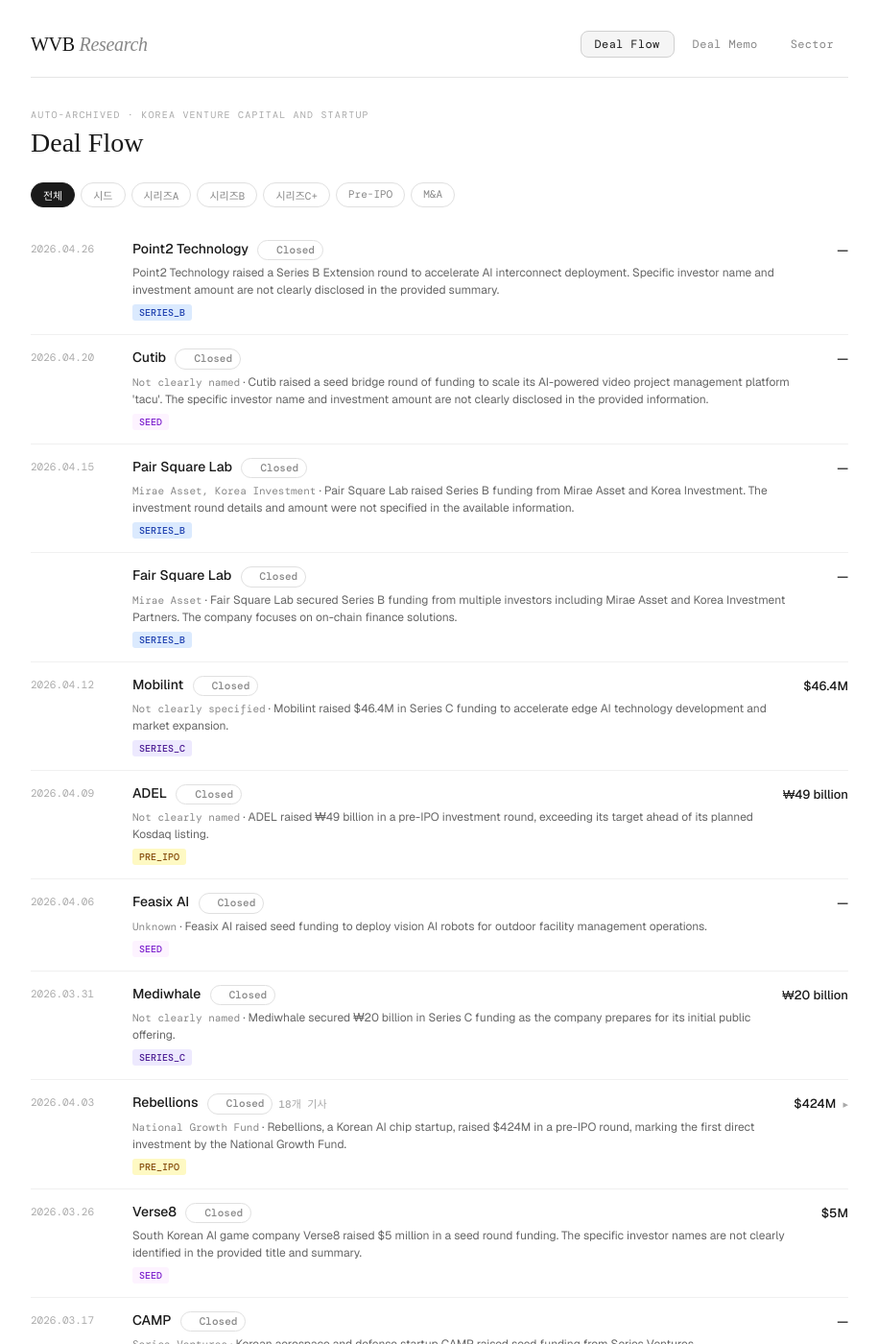
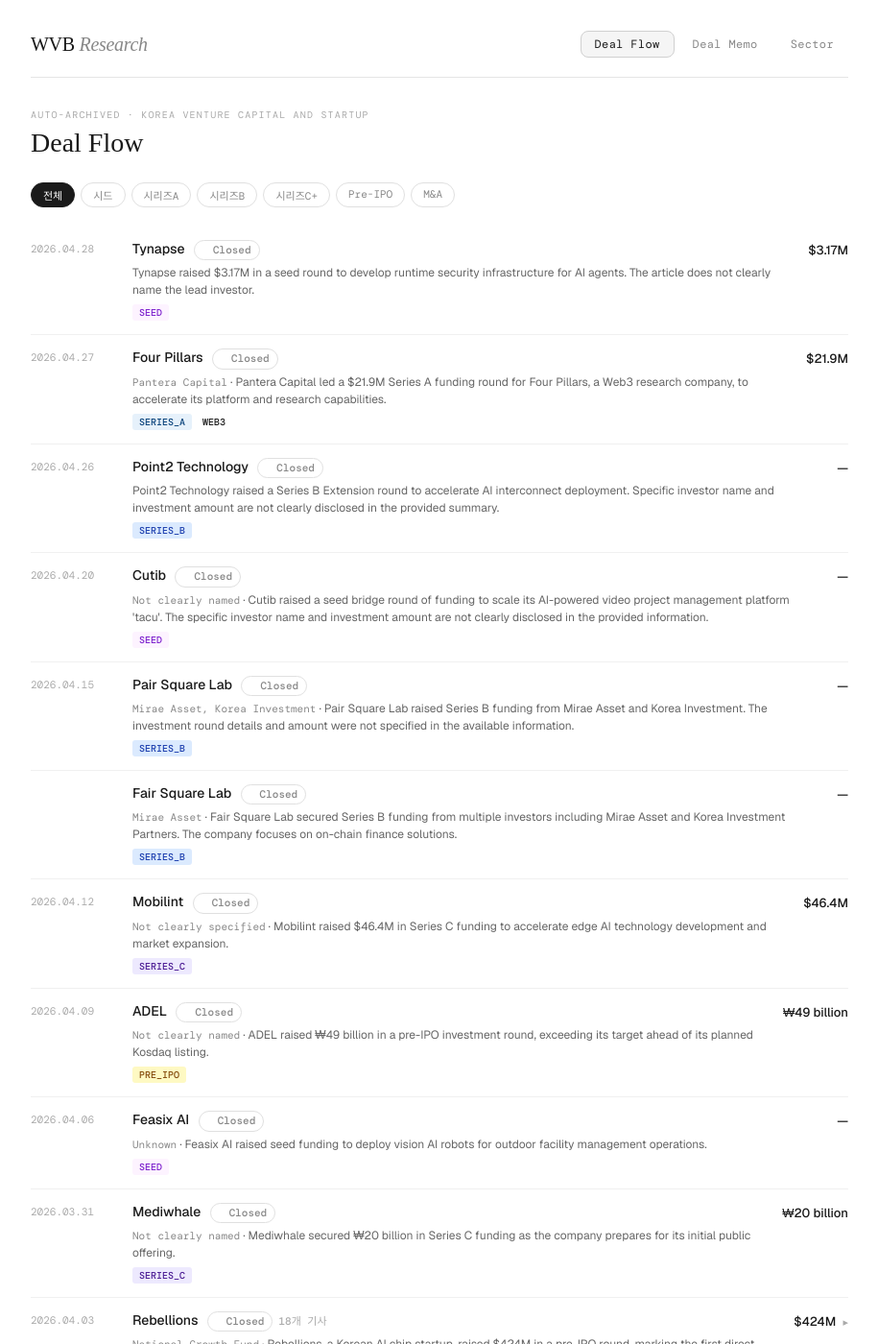
Before and after one commit to wvb-wondaero/wvb-research, a Jekyll site: the page built from index.html, in a window 1280 px wide and 1400 px high. Shown: the whole window at 96% size, without its empty margins (182-1097 px from the left). Built offline with Jekyll 4.4.1, drawn with Linux system fonts in a browser that asks for light colours; some web fonts are replaced; some of the changed text lies outside the part shown.

Commit message:
auto: daily deal scrape

```diff
--- a/_data/deals.json
+++ b/_data/deals.json
@@ -1,4 +1,47 @@
 [
+  {
+    "title": "Four Pillars Series A Funding: Pantera Capital Leads $21.9M Round to Transform Web3 Research",
+    "summary": "Pantera Capital led a $21.9M Series A funding round for Four Pillars, a Web3 research company, to accelerate its platform and research capabilities.",
+    "company": "Four Pillars",
+    "investor": "Pantera Capital",
+    "type": "series_a",
+    "tags": [
+      "series_a",
+      "web3"
+    ],
+    "ev": "$21.9M",
+    "deal_stage": "closed",
+    "url": "https://news.google.com/rss/articles/CBMiWEFVX3lxTE03TWRGR2d2VFExSFRPeWdSeFdlZTJ3QmVNZFJWZnRLcnlZbXJMbVFlaGMyek1lSkNZeUVxT21lVjYwWXdyd0NHLTlxVGVCd0plWlAyc3pmdVM?oc=5",
+    "date": "2026.04.27"
+  },
+  {
+    "title": "Tynapse Raises $3.17M Seed Round to Build Runtime Security Infrastructure for AI Agents",
+    "summary": "Tynapse raised $3.17M in a seed round to develop runtime security infrastructure for AI agents. The article does not clearly name the lead investor.",
+    "company": "Tynapse",
+    "investor": null,
+    "type": "seed",
+    "tags": [
+      "seed"
+    ],
+    "ev": "$3.17M",
+    "deal_stage": "closed",
+    "url": "https://news.google.com/rss/articles/CBMiU0FVX3lxTE43SU9nQnZnZVVZbmdCbkFDNWplUDN0dm83d3BNYlRWYTlXenFsQnVPem93dk16dGdnM0ZRTjNRUmVyOG5DQWV0UmpCWXRraHVlc3hJ?oc=5",
+    "date": "2026.04.28"
+  },
+  {
+    "title": "Korean Travel AI Startup RIAD Corporation Raises Seed Bridge Round from Silicon Valley's Sazze Partners",
+    "summary": "Korean travel AI startup RIAD Corporation raised a seed bridge round from Silicon Valley-based investor Sazze Partners.",
+    "company": "RIAD Corporation",
+    "investor": "Sazze Partners",
+    "type": "seed",
+    "tags": [
+      "seed"
+    ],
+    "ev": null,
+    "deal_stage": "closed",
+    "url": "https://news.google.com/rss/articles/CBMiU0FVX3lxTE9yeWp1Nm52c2RKazhQOHk5VW9LLTJxUWhMdTJvbGlCQUQ1VkxVa3ktb2hSeG84Qi01ZlpzVng5ZF9BSXRtUnVOWGVLOXBXTzNQek5n?oc=5",
+    "date": "2026.03.19"
+  },
   {
     "title": "[Korean Startup Weekly News #115] Point2 Technology Raises Series B Extension to Accelerate AI Interconnect Deployment",
     "summary": "Point2 Technology raised a Series B Extension round to accelerate AI interconnect deployment. Specific investor name and investment amount are not clearly disclosed in the provided summary.",
```
